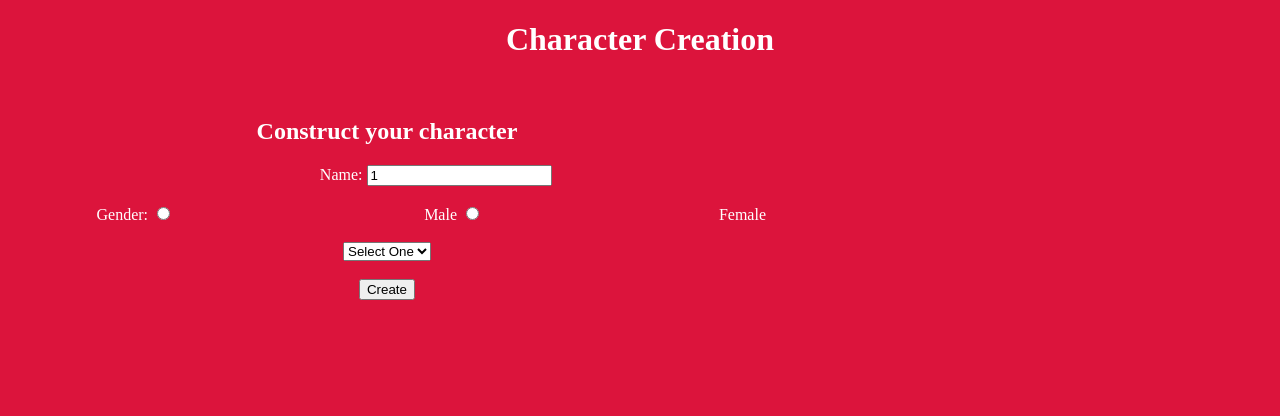
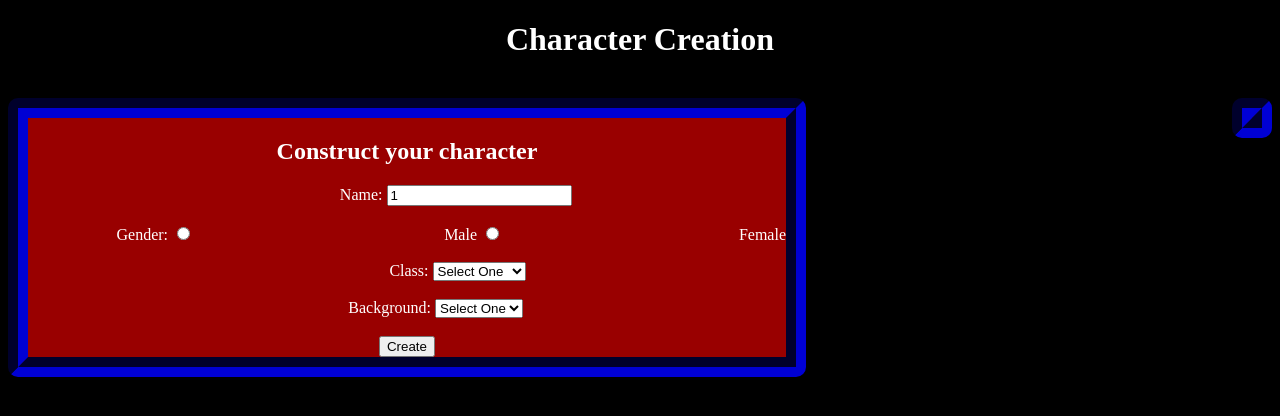
Before and after one commit to jferrer23/cst336, a PHP site: page /hw3/index.php?name=1 in a window 1280 px wide. Shown: the top 416 px of the page. Run offline with PHP 8.4, Linux system fonts and the light colour scheme.

Commit message:
Working on hw3

```diff
--- a/hw3/css/styles.css
+++ b/hw3/css/styles.css
@@ -1,5 +1,5 @@
 body {
-    background-color:crimson;
+    background-color:black;
     color:white;
     text-align: center;
 }
@@ -22,3 +22,12 @@ label {
 #right{
     float:right;
 }
+
+.outerBorder{
+    border:20px;
+    border-style:groove;
+    border-color:navy;
+    border-radius:10px;
+    background-color:#990000;
+    color:white;
+}
--- a/hw3/index.php
+++ b/hw3/index.php
@@ -11,12 +11,12 @@
         <h1>Character Creation</h1>
         <br />
         <div>
-            <div id="left">
+            <div id="left" class="outerBorder">
                 <h2>Construct your character</h2>
                          <!--- HTML form goes here! ---->
                 <form>
                 <label>Name: </label>
-                <input type="text" name="name" placeholder="John Smith" value="<?=$_GET['name']?>"/>
+                <input type="text" name="name" value="<?=$_GET['name']?>"/>
 
 
                 <br /><br />
@@ -27,22 +27,34 @@
                 <label for="Vertical"></label><label for="fgen">Female</label>
                 <br /><br />
 
+                <label>Class: </label>
                 <select name ="category">
                     <option value="n/a">Select One</option>
-                    <option value="ocean">Sea</option>
-                    <option value="forest">Forest</option>
-                    <option value="mountain">Mountain</option>
-                    <option value="snow">Snow</option>
-                    <option value="lightning">Lightning</option>
-                    <option value="fire">Fire</option>
-                    <option value="animals">Animals</option>
+                    <option value="swordsman">Swordsman</option>
+                    <option value="archer">Archer</option>
+                    <option value="thief">Thief</option>
+                    <option value="acolyte">Acolyte</option>
+                    <option value="novice">Novice</option>
                 </select>
                 </form>
                 <br />
+
+                 <label>Background: </label>
+                <select name ="category">
+                    <option value="n/a">Select One</option>
+                    <option value="beach">Beach</option>
+                    <option value="forest">Forest</option>
+                    <option value="mountain">Mountain</option>
+                    <option value="lake">Lake</option>
+                    <option value="snow">Snow</option>
+                    <option value="desert">Desert</option>
+                </select>
+                </form>
+                <br /> <br />
                 <input type="submit" value="Create"/>
             </div>
 
-            <div id="right">
+            <div id="right" class="outerBorder">
 
             </div>
 
```
